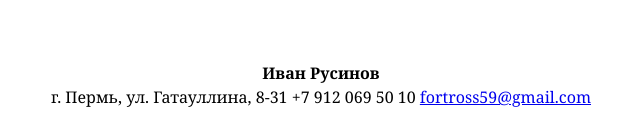
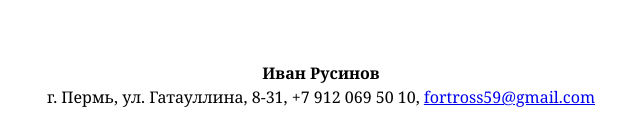
Before and after one commit to Tadamory/tadamory.github.io, a plain HTML site: page index.html in a window 1280 px wide. Shown: the part 995-1133 px from the top of the page, 319-959 px from the left. Drawn offline with Linux system fonts and the light colour scheme.

Commit message:
Update index.html

```diff
--- a/index.html
+++ b/index.html
@@ -56,7 +56,7 @@
     </div>
 
     <div id=footer>
-        <div><b>Иван Русинов</b><br>г. Пермь, ул. Гатауллина, 8-31 +7 912 069 50 10 <a href="fortross59@gmail.com">fortross59@gmail.com</a></div>
+        <div><b>Иван Русинов</b><br>г. Пермь, ул. Гатауллина, 8-31, +7 912 069 50 10, <a href="fortross59@gmail.com">fortross59@gmail.com</a></div>
     </div>
 </body>
 
```
